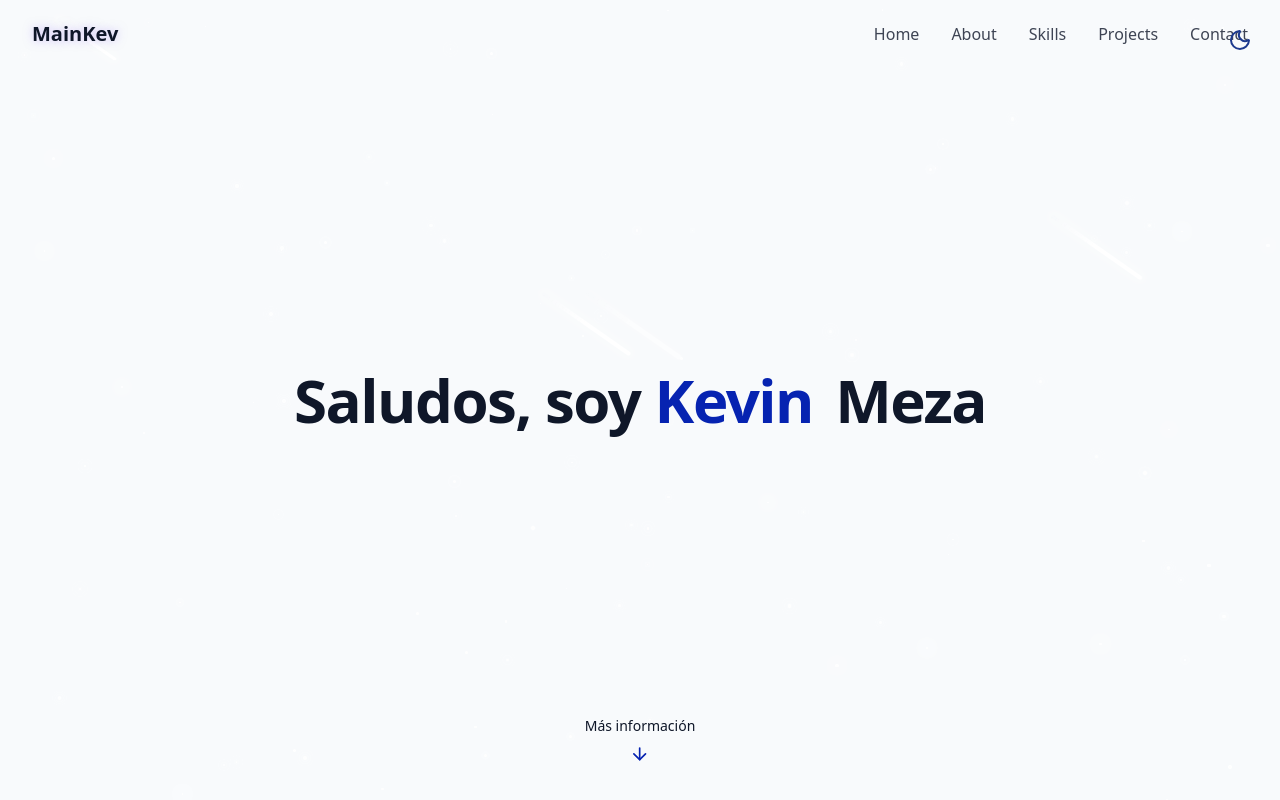
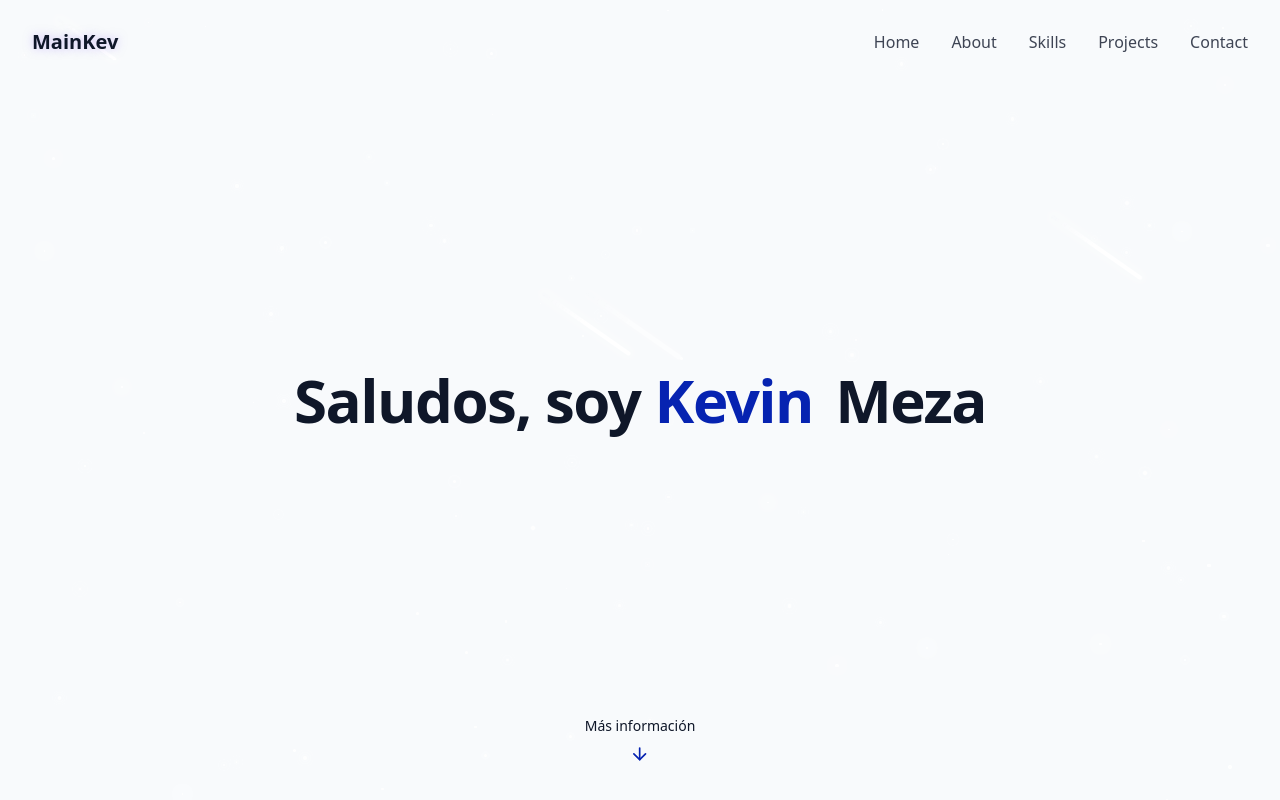
Before and after one commit to KevHLJob/Mainkev-portfolio, a React (Vite) app: page / in a window 1280 px wide. Shown: the top 800 px of the page. Built offline with nearby package versions, Linux system fonts and the light colour scheme.

Commit message:
Delete animation

```diff
--- a/src/components/Navbar.jsx
+++ b/src/components/Navbar.jsx
@@ -26,7 +26,7 @@ export const Navbar = () => {
     <nav
       className={cn(
         "fixed w-full z-40 transition-all duration-300",
-        isScrolled ? "py-3 bg-background/80 backdrop-blur-md shadow-xs" : "py-5"
+        isScrolled ? "py-3 bg-background/80 backdrop-blur-md shadow-xs" : "py-7"
       )}
     >
       <div className="container flex items-center justify-between">
--- a/src/index.css
+++ b/src/index.css
@@ -109,7 +109,7 @@
     max-width: 640px;
   }
   @media (width >= 768px) {
-    max-width: 268px;
+    max-width: 768px;
   }
   @media (width >= 1024px) {
     max-width: 1024px;
--- a/src/pages/Home.jsx
+++ b/src/pages/Home.jsx
@@ -1,5 +1,4 @@
 import { Navbar } from "../components/Navbar";
-import { ThemeToggle } from "../components/ThemeToggle";
 import { StarBackground } from "@/components/StarBackground";
 import { HeroSection } from "../components/HeroSection";
 import { AboutSection } from "../components/AboutSection";
@@ -12,7 +11,6 @@ export const Home = () => {
   return (
     <div className="min-h-screen bg-background text-foreground overflow-x-hidden">
       {/* Theme Toggle */}
-      <ThemeToggle />
       {/* Background Effects */}
       <StarBackground />
 
```
